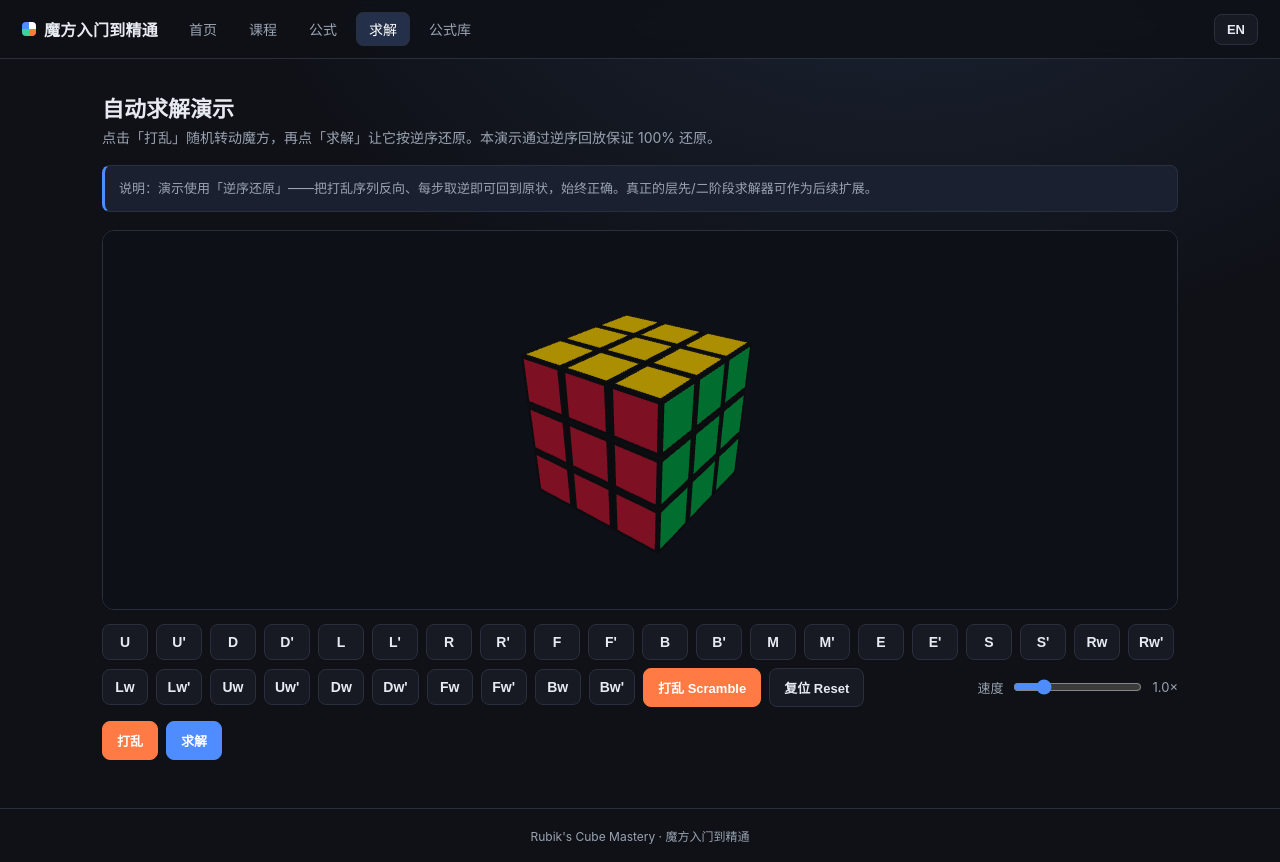
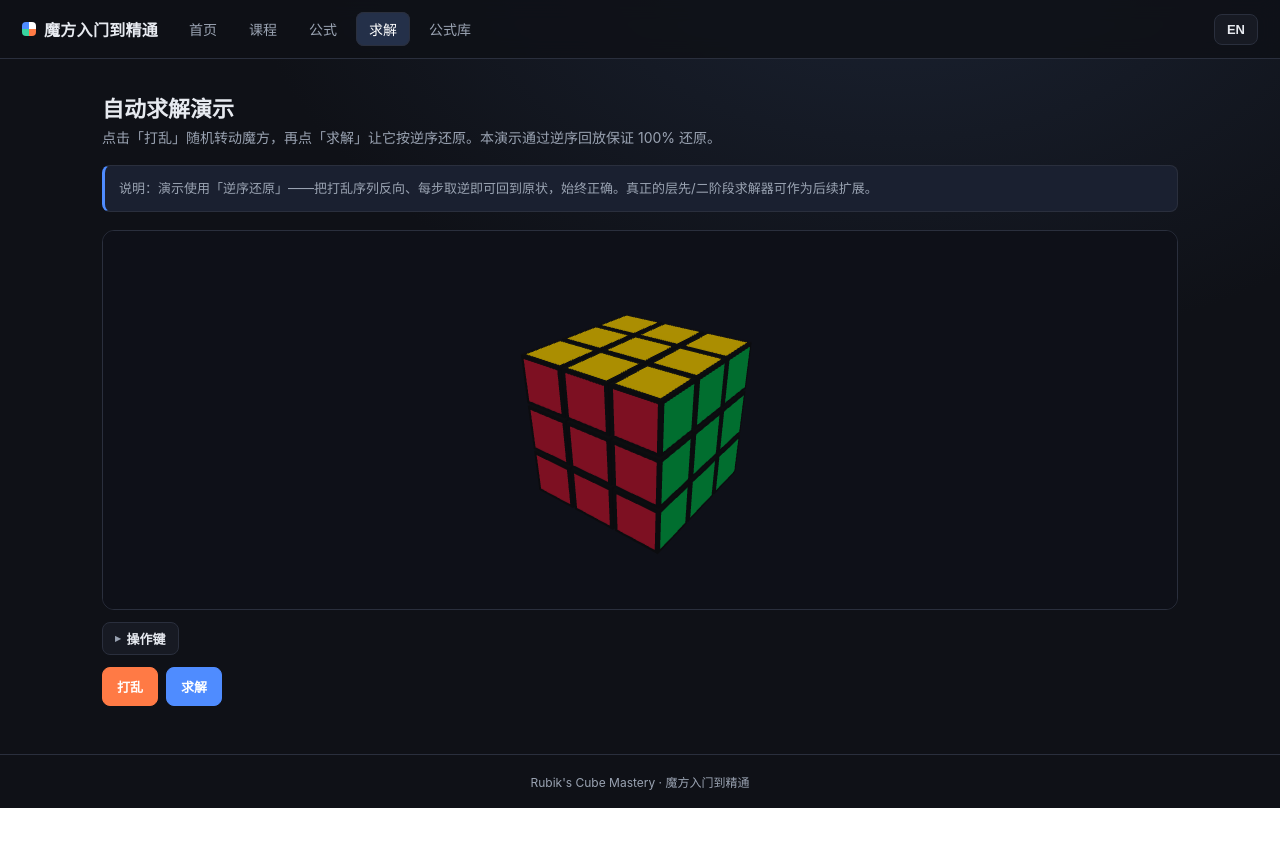
Before and after one commit to jgblm/cube-learning, a React (Vite) app: page /solver in a window 1280 px wide. After the commit the page ends 808 px from the top, so only its background shows below. Built offline with nearby package versions, Linux system fonts and the light colour scheme.

Commit message:
feat: 操作键默认折叠隐藏，点击展开
将转面按键与打乱/复位/速度控制收进可折叠面板，默认仅显示
“操作键”切换按钮，减少页面初始干扰；键盘转面不受影响。

```diff
--- a/src/components/CubeViewer.jsx
+++ b/src/components/CubeViewer.jsx
@@ -1,6 +1,6 @@
 import { forwardRef, useEffect, useImperativeHandle, useRef, useState } from 'react';
 import CubeEngine from '../cube/CubeEngine.js';
-import { useLang } from '../i18n/LangContext.jsx';
+import { useLang, tx } from '../i18n/LangContext.jsx';
 
 const MOVE_GROUPS = [
   ['U', "U'"],
@@ -31,6 +31,7 @@ const CubeViewer = forwardRef(function CubeViewer(_props, ref) {
   const containerRef = useRef(null);
   const engineRef = useRef(null);
   const [speed, setSpeedState] = useState(1);
+  const [controlsOpen, setControlsOpen] = useState(false);
   const { lang } = useLang();
 
   useEffect(() => {
@@ -79,6 +80,17 @@ const CubeViewer = forwardRef(function CubeViewer(_props, ref) {
         onKeyDown={onKey}
         aria-label="3D cube"
       />
+      <div className="cube-controls-panel">
+        <button
+          type="button"
+          className={`controls-toggle ${controlsOpen ? 'open' : ''}`}
+          onClick={() => setControlsOpen((o) => !o)}
+          aria-expanded={controlsOpen}
+        >
+          <span className="chevron">{controlsOpen ? '▾' : '▸'}</span>
+          {tx({ zh: '操作键', en: 'Controls' }, lang)}
+        </button>
+        {controlsOpen && (
           <div className="cube-controls">
             <div className="move-grid">
               {MOVE_GROUPS.flat().map((m) => (
@@ -113,6 +125,8 @@ const CubeViewer = forwardRef(function CubeViewer(_props, ref) {
               </label>
             </div>
           </div>
+        )}
+      </div>
     </div>
   );
 });
--- a/src/styles/global.css
+++ b/src/styles/global.css
@@ -286,11 +286,40 @@ a {
   display: block;
 }
 
+.cube-controls-panel {
+  margin-top: 12px;
+}
+
+.controls-toggle {
+  display: inline-flex;
+  align-items: center;
+  gap: 6px;
+  padding: 6px 12px;
+  border-radius: 8px;
+  border: 1px solid var(--border);
+  background: var(--bg-soft);
+  color: var(--text);
+  font-weight: 600;
+  font-size: 13px;
+  cursor: pointer;
+  transition: background 0.12s, border-color 0.12s;
+}
+
+.controls-toggle:hover {
+  border-color: var(--accent);
+  background: #20283a;
+}
+
+.controls-toggle .chevron {
+  font-size: 11px;
+  color: var(--text-dim);
+}
+
 .cube-controls {
   display: flex;
   flex-wrap: wrap;
   gap: 8px;
-  margin-top: 14px;
+  margin-top: 12px;
   align-items: center;
 }
 
```
Lines whose indentation alone changed are shown as unchanged.
